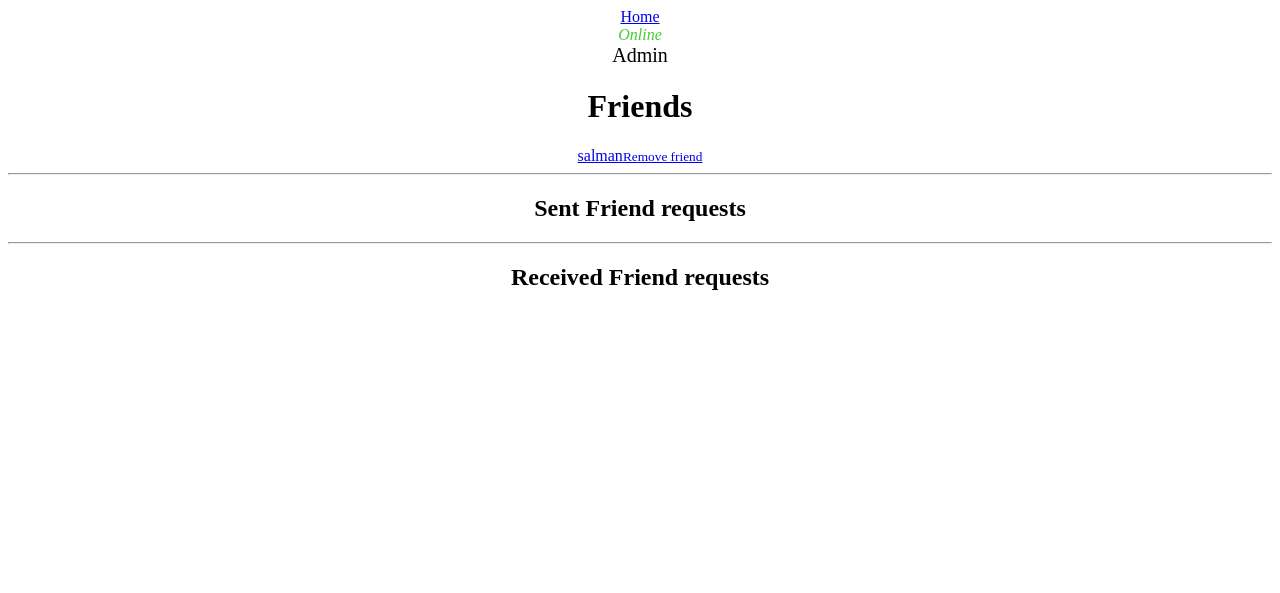
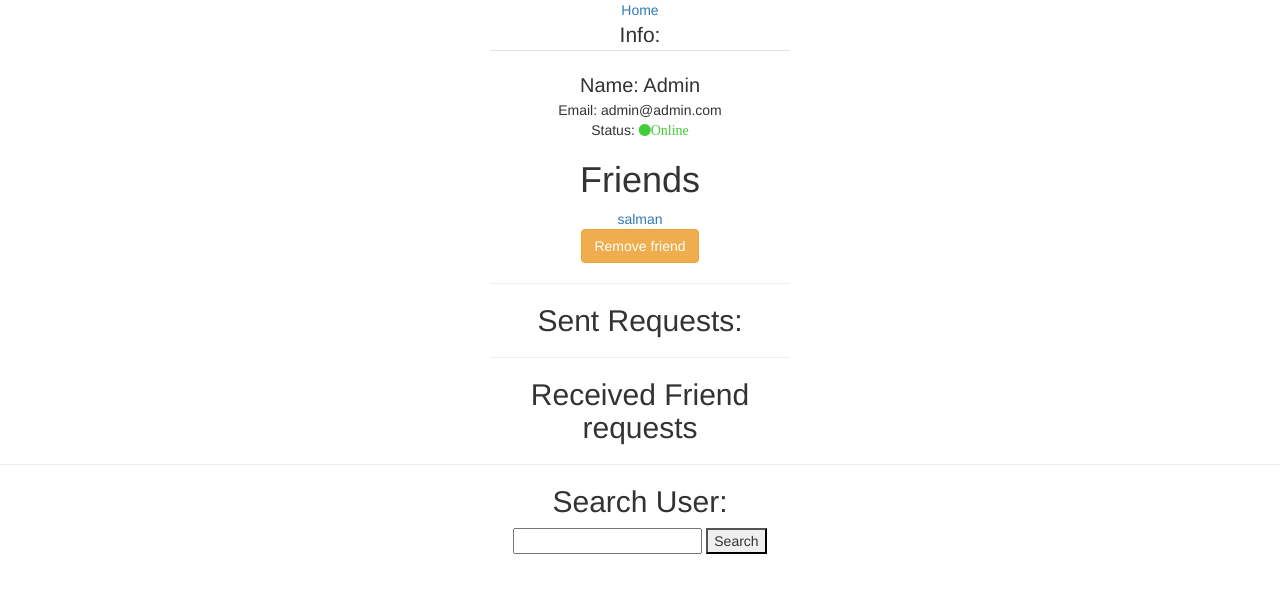
Before and after one commit to MSalman6/chatapp, a Django app: page /accounts/2/profile/ in a window 1280 px wide. Shown: the top 593 px of the page. Run offline with Django 3.2, Linux system fonts and the light colour scheme; a user stored in the database is signed in; data comes from the database, SQL or seed files in the repository; both versions use the stored data as it was after the commit; data that the repository does not hold is empty; some libraries are stand-ins or nearby versions.

Commit message:
show online users

```diff
--- a/chat/templates/chat/profile.html
+++ b/chat/templates/chat/profile.html
@@ -1,21 +1,74 @@
+<!DOCTYPE html>
+<html>
+<head>
+    <link href='https://fonts.googleapis.com/css?family=Source+Sans+Pro:400,600,700,300' rel='stylesheet' type='text/css'>
+    <script src="https://use.typekit.net/hoy3lrg.js"></script>
+    <script>try{Typekit.load({ async: true });}catch(e){}</script>
+    <link rel='stylesheet prefetch' href='https://cdnjs.cloudflare.com/ajax/libs/meyer-reset/2.0/reset.min.css'>
+    <link rel='stylesheet prefetch' href='https://cdnjs.cloudflare.com/ajax/libs/font-awesome/4.6.2/css/font-awesome.min.css'>
+    <link href="//maxcdn.bootstrapcdn.com/bootstrap/4.0.0/css/bootstrap.min.css" rel="stylesheet" id="bootstrap-css">
+    <script src="//maxcdn.bootstrapcdn.com/bootstrap/4.0.0/js/bootstrap.min.js"></script>
+    <script src="//cdnjs.cloudflare.com/ajax/libs/jquery/3.2.1/jquery.min.js"></script>
+    <link href="//netdna.bootstrapcdn.com/bootstrap/3.0.0/css/bootstrap.min.css" rel="stylesheet" id="bootstrap-css">
+    <script src="//netdna.bootstrapcdn.com/bootstrap/3.0.0/js/bootstrap.min.js"></script>
+    <script src="//code.jquery.com/jquery-1.11.1.min.js"></script>
+    <script src="https://ajax.googleapis.com/ajax/libs/jquery/1.12.4/jquery.min.js"></script>
+
+	<script>
+    $(document).on('submit', '#search-form', function(e){
+              e.preventDefault();
+
+                        $.ajax({
+                         type: "POST",
+                         url: "/chat/searching",
+                         data:{
+                          'search-input': document.getElementById("search-input").value,
+                          'csrfmiddlewaretoken': '{{ csrf_token }}'
+                        },
+                     }).success(function(data){
+                      for(var key in data) {
+                        var value = data[key];
+                        var msgListTag = document.createElement('ul');
+                        var aTag = document.createElement('a');
+                        var UrL = 'http://127.0.0.1:8000/accounts/2/profile/'
+                        aTag.textContent = value;
+                        aTag.href = UrL.substr(0,30)+'/'+key+'/'+'profile/'
+                        msgListTag.appendChild(aTag);
+                        document.querySelector('#msg').appendChild(msgListTag);
+                       console.log(data)
+                     }}).fail(function(){
+                       $('#msg').html('Syntax Error');
+                     });
+                  });
+    </script>
+</head>
+<body>
 	<center>
-	<div class="container text-center">
 		<span><a href="/">Home</a></span><br>
-		{% if request.user == u %}
+	<div style="height:100%;width:300px">
+			<form>
+				<fieldset>
+				<legend>Info:</legend>
+				<div style="text-transform: capitalize;font-size: 20px">Name: {{ contact.user.username }}</div>
+				Email: {{ contact.user.email }}<br>
+				Status: {% if request.user == u %}
 				{% if user.is_authenticated %}
 					{% if contact.status %}
 						<i class="fa fa-circle" style="color:#43cc39">Online</i>
+					{% else %}
+						<i class="fa fa-circle">Offline</i>
 					{% endif %}
 				{% endif %}
-		<div style="text-transform: capitalize;font-size: 20px">{{ user.username }}</div>
+				 </fieldset>
+			</form>
 
 			<h1>Friends</h1>
 
 			{% for friend in friends_list %}
-			<a href="http://127.0.0.1:8000/accounts/{{ friend.user.id }}/profile/">{{ friend.user.username }}</a><small><a class='btn btn-warning' href="/chat/remove-friend/{{ friend.user.id }}/">Remove friend</a></small>
+			<a href="http://127.0.0.1:8000/accounts/{{ friend.user.id }}/profile/">{{ friend.user.username }}</a><br><small><a class='btn btn-warning' href="/chat/remove-friend/{{ friend.user.id }}/">Remove friend</a></small>
 			{% endfor %}
 			<hr>
-			<h2>Sent Friend requests</h2>
+			<h2>Sent Requests:</h2>
 			<ul>
 			{% for s_request in sent_friend_requests %}
 				<li>{{ s_request.to_user.username }}</li>
@@ -40,4 +93,16 @@
 		{% endif %}
 
 	</div>
+	<hr>
+	<h2>Search User:</h2>
+      <form method="POST" id="search-form">
+        {% csrf_token %}
+      <input id="search-input" type="text" name="search-input"/>
+      <button type="submit">Search</button>
+    </form>
+    <div id="msg" style="text-transform: capitalize;font-size:20px">
+    </div>
+    </div>
 </center>
+</body>
+</html>
--- a/chat/views.py
+++ b/chat/views.py
@@ -109,14 +109,12 @@ def update(request):
         user_id = User.objects.get(username=inp_list[i])
         participants.append(user_id.pk)
     chatId = request.data['id']
-    print(participants)
     content = {
     'participants': participants
     }
     url = 'http://127.0.0.1:8000/chat/{}/update/'.format(chatId)
     result = requests.put(url, data=content)
     redirect_id = result.json()["id"]
-    print(result.json())
     return redirect('/{}'.format(redirect_id))
 
 def test(request):
@@ -130,6 +128,7 @@ def test(request):
     }
     return render(request, 'chat/users.html', context)
 
+@login_required
 def profile_view(request, pk):
     p = Contact.objects.filter(user_id=pk).first()
     u = p.user
@@ -167,7 +166,6 @@ def searching(request):
     data = User.objects.filter(Q(username__icontains=inp)).values('username', 'pk')
     for i in range(len(data)):
         dictionary[data[i]['pk']] = data[i]['username']
-    print(dictionary)
     return JsonResponse(dictionary, safe=False)
 
 
@@ -228,6 +226,11 @@ def create_chat_view(request):
 @login_required
 def index(request):
     user_contact = Contact.objects.filter(user_id=request.user.pk).first()
+    status = []
+    users = User.objects.all()
+    for i in range(len(users)):
+        contact = Contact.objects.filter(user_id=users[i]).first()
+        status.append(contact.status)
     friends = user_contact.friends.all()
     # for displaying stuff from backend to frontend
     user_name = request.user.username
@@ -279,12 +282,17 @@ def index(request):
         'users': User.objects.all(),
         'contacts': Contact.objects.all(),
         'form': form,
-        'chats' : zip(chat_name,user_chats)
+        'chats' : zip(chat_name,user_chats,status)
         })
 
 @login_required
 def room(request, chatId):
     user_contact = Contact.objects.filter(user_id=request.user.pk).first()
+    status = []
+    users = User.objects.all()
+    for i in range(len(users)):
+        contact = Contact.objects.filter(user_id=users[i]).first()
+        status.append(contact.status)
     friends = user_contact.friends.all()
     # for displaying stuff from backend to frontend
     user_name = request.user.username
@@ -337,7 +345,7 @@ def room(request, chatId):
         'users': User.objects.all(),
         'contacts': Contact.objects.all(),
         'form': form,
-        'chats' : zip(chat_name,user_chats)
+        'chats' : zip(chat_name,user_chats, status)
         })
 
 
```
Also changed, not shown: chat/templates/chat/index.html (+5 -13 lines), chat/templates/chat/room.html (+12 -38 lines), db.sqlite3. Lines whose indentation alone changed are shown as unchanged.
